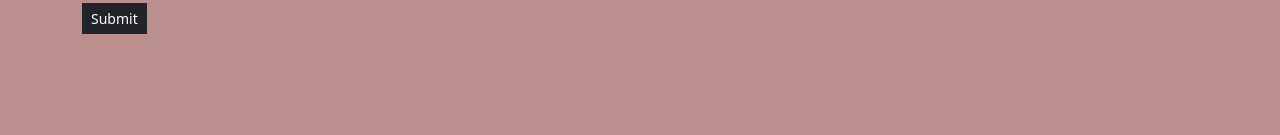
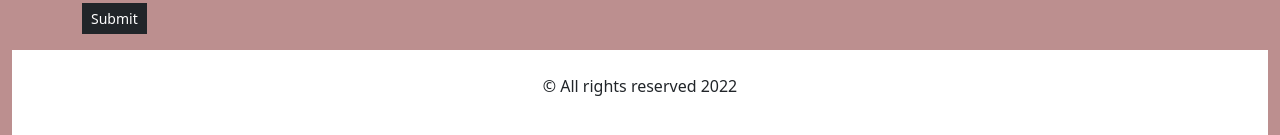
Before and after one commit to Vicky148/Vicky148.github.io, a plain HTML site: page index.html in a window 1280 px wide. Shown: the part 6417-6552 px from the top of the page. Before the commit the page ends 6467 px from the top, so only its background shows below. Drawn offline with nearby package versions, Linux system fonts and the light colour scheme.

Commit message:
Adaugare footer

```diff
--- a/index.html
+++ b/index.html
@@ -354,6 +354,10 @@
                 </div>
             </div>
         </section>
+        <footer class="bg-white text-dark p-4">
+            <p class="text-center">&copy; All rights reserved 2022</p>
+        </footer>
+        <script>
     <script src="https://cdn.jsdelivr.net/npm/bootstrap@5.2.0-beta1/dist/js/bootstrap.bundle.min.js"></script>
 </body>
 
```
